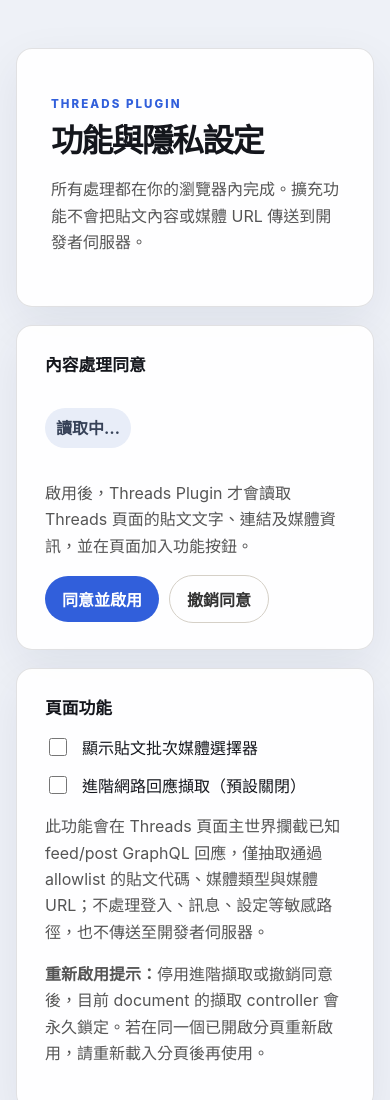
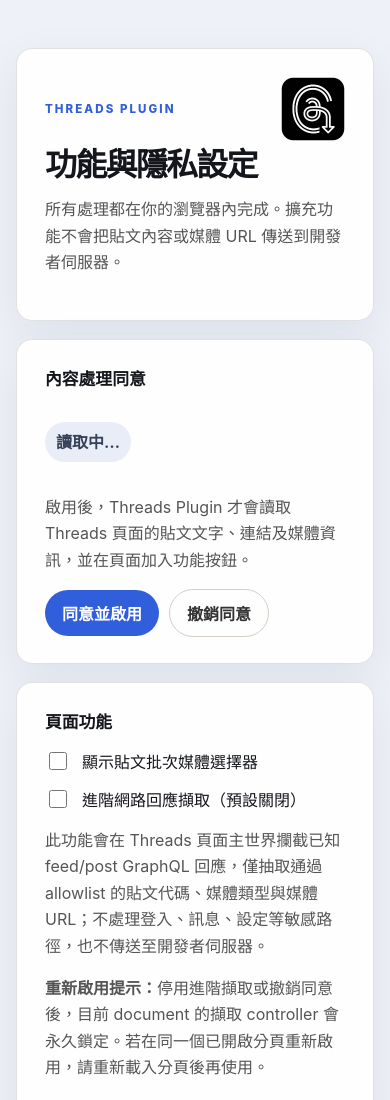
Before and after one commit to Jwander0820/threads-plugin, a website: page extension/options.html in a window 390 px wide. Shown: the top 1100 px of the page. Drawn offline with Linux system fonts and the light colour scheme; files whose address does not match are found by name.

Commit message:
style: 調整設定頁品牌圖示排版
- 將品牌圖示移至設定頁右上角，維持標題與說明的左側視覺基準
- 補上窄版響應式配置與設定頁 favicon
- 擴充本機 E2E 靜態素材路由與圖片 CSP 支援

```diff
--- a/extension/options.css
+++ b/extension/options.css
@@ -16,10 +16,15 @@
 }
 header { padding: 34px; margin-bottom: 18px; }
 section { padding: 26px 28px; margin-bottom: 18px; }
+.brand-lockup { position: relative; min-height: 72px; }
+.brand-lockup > div { padding-right: 104px; }
+.brand-icon { position: absolute; top: 0; right: 0; width: 72px; height: 72px; }
 h1 { font-size: clamp(2rem, 6vw, 3.5rem); letter-spacing: -.055em; line-height: .98; margin: 8px 0 20px; }
 h2 { font-size: 1.05rem; margin: 0 0 16px; }
 p { color: #555; line-height: 1.65; }
 .eyebrow { color: #315fdb; font-size: .72rem; font-weight: 800; letter-spacing: .18em; }
+.brand-lockup .eyebrow { margin: 0; }
+.brand-lockup h1 { margin-bottom: 12px; }
 .status { display: inline-flex; padding: 7px 11px; border-radius: 999px; background: #e8edf8; color: #374258; font-weight: 700; }
 .status.active { background: #dbe5ff; color: #234ea9; }
 .toggle { display: flex; align-items: center; gap: 12px; margin: 14px 0; }
@@ -51,4 +56,12 @@
   dialog { background: #151923; color: #f3f6fc; border-color: #2b3241; }
 }
 
+@media (max-width: 520px) {
+  header { padding: 28px; }
+  .brand-lockup { min-height: 0; }
+  .brand-lockup > div { padding-right: 0; }
+  .brand-icon { width: 64px; height: 64px; }
+  .brand-lockup .eyebrow { display: flex; align-items: center; min-height: 64px; padding-right: 80px; }
+}
+
 @media (prefers-reduced-motion: reduce) { * { scroll-behavior: auto !important; } }
--- a/extension/options.html
+++ b/extension/options.html
@@ -4,13 +4,19 @@
   <meta charset="utf-8">
   <meta name="viewport" content="width=device-width, initial-scale=1">
   <title>Threads Plugin 設定</title>
+  <link rel="icon" type="image/png" sizes="32x32" href="icons/icon-32.png">
   <link rel="stylesheet" href="options.css">
 </head>
 <body>
   <main>
     <header>
-      <p class="eyebrow">THREADS PLUGIN</p>
-      <h1>功能與隱私設定</h1>
+      <div class="brand-lockup">
+        <img class="brand-icon" src="icons/icon-128.png" width="72" height="72" alt="">
+        <div>
+          <p class="eyebrow">THREADS PLUGIN</p>
+          <h1>功能與隱私設定</h1>
+        </div>
+      </div>
       <p>所有處理都在你的瀏覽器內完成。擴充功能不會把貼文內容或媒體 URL 傳送到開發者伺服器。</p>
     </header>
 
```
Also changed, not shown: scripts/serve-e2e.mjs (+5 -2 lines).
